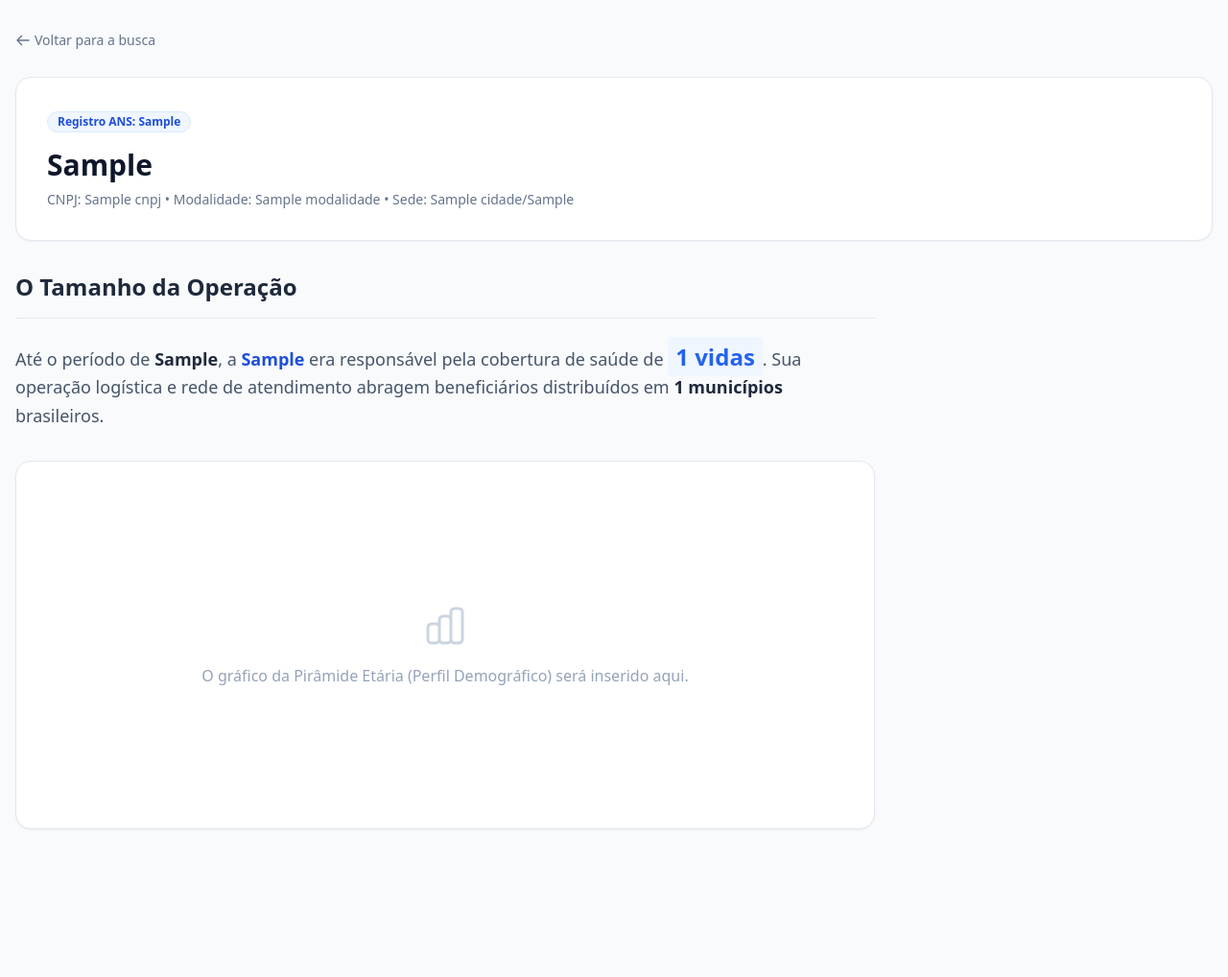
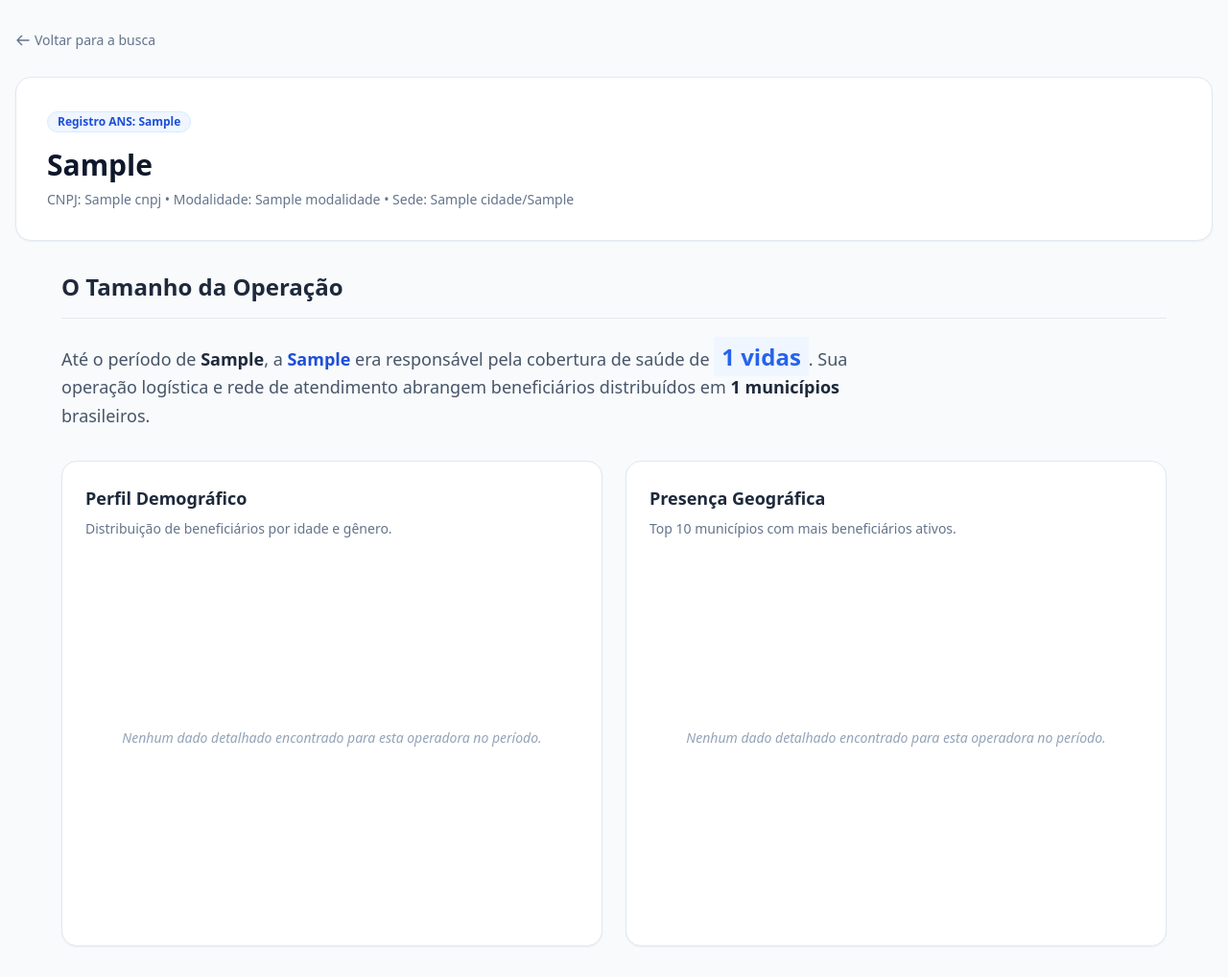
Before and after one commit to Zhenriquee/analise_operadoras_ans_tcc, a Flask app: template app/templates/dashboard.html in a window 1280 px wide. Shown: the whole page at 96% size. Before the commit the page ends 864 px from the top, so only its background shows below. Run offline with Flask 3, Linux system fonts and the light colour scheme; the template is opened without the code that fills it: most values are stand-ins (such as "Sample title", 1, 10 or a date in 2020); parts of the project's set-up code (start-up, migrations or seed data) failed here and were passed over; some libraries are stand-ins or nearby versions.

Commit message:
Add dashboard charts for demographics and cities
This change adds the repository, query, and service logic needed to fetch demographic profiles and the top municipalities for a given operator. The dashboard route now passes chart data to the template, which renders Plotly-based visualizations for age distribution and geographic concentration. It also adds the static assets and configuration needed to read the municipality parquet file and serve the dashboard assets correctly.

```diff
--- a/app/dependencies.py
+++ b/app/dependencies.py
@@ -6,6 +6,7 @@ from app.services.dashboard_service import DashboardService
 # Configuração dos caminhos
 CAMINHO_DIM = 'data/entidade_dim_operadora.parquet'
 CAMINHO_FATO = 'data/entidade_fato_beneficiario_por_municipio.parquet'
+CAMINHO_MUNICIPIO = 'data/dim_municipio_score_mercado.parquet'
 
 # 1. Instanciamos o Repositório de Operadoras UMA ÚNICA VEZ.
 # O Pandas vai ler o arquivo para a RAM apenas neste exato momento.
@@ -15,5 +16,5 @@ operadora_service = OperadoraService(operadora_repo)
 # 2. Instanciamos o Repositório do Dashboard
 # Como ele não usa Pandas (apenas DuckDB direto no disco), ele não consome RAM extra,
 # mas mantemos aqui pela organização da arquitetura.
-dashboard_repo = DashboardRepository(CAMINHO_FATO)
+dashboard_repo = DashboardRepository(CAMINHO_FATO, CAMINHO_MUNICIPIO)
 dashboard_service = DashboardService(dashboard_repo)
--- a/app/rotas/dashboard_bp.py
+++ b/app/rotas/dashboard_bp.py
@@ -13,9 +13,11 @@ def painel(registro_ans):
         return "Operadora não encontrada", 404
 
     resumo_carteira = dashboard_service.processar_resumo_operadora(registro_ans)
+    dados_graficos = dashboard_service.processar_graficos(registro_ans)
 
     return render_template(
         'dashboard.html',
         operadora=operadora_info,
-        resumo=resumo_carteira
+        resumo=resumo_carteira,
+        graficos=dados_graficos
     )
--- /dev/null
+++ b/app/static/css/dashboard/style.css
@@ -0,0 +1,9 @@
+/*
+  Arquivo reservado para estilos específicos do módulo Dashboard.
+  Evite duplicar regras que já existem como utilitários do Tailwind (princípio DRY).
+*/
+
+/* Exemplo: Remover o fundo transparente nativo do Plotly caso necessário */
+.js-plotly-plot .plotly .main-svg {
+    background: transparent !important;
+}
--- /dev/null
+++ b/app/static/js/dashboard/graficos.js
@@ -0,0 +1,120 @@
+function formatarAbreviado(val) {
+    const abs = Math.abs(val);
+    if (abs >= 1000000) return (abs / 1000000).toLocaleString('pt-BR', { maximumFractionDigits: 1 }) + 'M';
+    if (abs >= 1000) return (abs / 1000).toLocaleString('pt-BR', { maximumFractionDigits: 0 }) + 'k';
+    return abs.toLocaleString('pt-BR');
+}
+
+function inicializarGraficos() {
+    const scriptDados = document.getElementById('dados-dashboard');
+    if (!scriptDados) {
+        console.error("Elemento de dados não encontrado no HTML.");
+        return;
+    }
+
+    let dadosGraficos;
+    try {
+        dadosGraficos = JSON.parse(scriptDados.textContent);
+        console.log("📊 Dados recebidos do Python: ", dadosGraficos);
+    } catch (erro) {
+        console.error("Erro ao ler os dados do Python:", erro);
+        return;
+    }
+
+    // Função auxiliar para mostrar mensagem amigável quando não houver dados
+    function exibirMensagemVazia(idElemento) {
+        const elemento = document.getElementById(idElemento);
+        if (elemento) {
+            elemento.innerHTML = `<div class="flex items-center justify-center h-full w-full text-slate-400 italic text-sm">
+                                    Nenhum dado detalhado encontrado para esta operadora no período.
+                                  </div>`;
+        }
+    }
+
+    // ==========================================
+    // 1. Renderiza a Pirâmide Etária
+    // ==========================================
+    if (dadosGraficos.piramide && dadosGraficos.piramide.homens && dadosGraficos.piramide.mulheres) {
+        const traceHomens = {
+            x: dadosGraficos.piramide.homens,
+            y: dadosGraficos.piramide.faixas,
+            name: 'Masculino',
+            orientation: 'h',
+            type: 'bar',
+            marker: { color: '#3b82f6' },
+            hoverinfo: 'y+text',
+            text: dadosGraficos.piramide.homens.map(v => Math.abs(v).toLocaleString('pt-BR'))
+        };
+
+        const traceMulheres = {
+            x: dadosGraficos.piramide.mulheres,
+            y: dadosGraficos.piramide.faixas,
+            name: 'Feminino',
+            orientation: 'h',
+            type: 'bar',
+            marker: { color: '#ec4899' },
+            hoverinfo: 'y+text',
+            text: dadosGraficos.piramide.mulheres.map(v => v.toLocaleString('pt-BR'))
+        };
+
+        // Calcula escala simétrica dinâmica baseada no valor máximo
+        const maxH = Math.max(...dadosGraficos.piramide.homens.map(Math.abs), 0);
+        const maxM = Math.max(...dadosGraficos.piramide.mulheres.map(Math.abs), 0);
+        const maxVal = Math.max(maxH, maxM) || 100;
+
+        const magnitude = Math.pow(10, Math.max(0, Math.floor(Math.log10(maxVal))));
+        const stepUnit = magnitude >= 10 ? magnitude / 2 : 1;
+        const step = Math.ceil((maxVal / 2) / stepUnit) * stepUnit;
+        const tickvals = [-step * 2, -step, 0, step, step * 2];
+        const ticktext = tickvals.map(v => formatarAbreviado(v));
+
+        const layoutPiramide = {
+            barmode: 'relative',
+            margin: { l: 70, r: 20, t: 20, b: 40 },
+            xaxis: {
+                tickvals: tickvals,
+                ticktext: ticktext,
+                range: [-step * 2.1, step * 2.1],
+                zeroline: true,
+                zerolinecolor: '#cbd5e1'
+            },
+            yaxis: { title: 'Faixa Etária' },
+            legend: { orientation: "h", y: -0.2 }
+        };
+
+        Plotly.newPlot('grafico-piramide', [traceHomens, traceMulheres], layoutPiramide, {responsive: true});
+    } else {
+        exibirMensagemVazia('grafico-piramide');
+    }
+
+    // ==========================================
+    // 2. Renderiza os Top 10 Municípios
+    // ==========================================
+    if (dadosGraficos.municipios && dadosGraficos.municipios.valores && dadosGraficos.municipios.valores.length > 0) {
+        const traceMunicipios = {
+            x: dadosGraficos.municipios.valores,
+            y: dadosGraficos.municipios.labels,
+            type: 'bar',
+            orientation: 'h',
+            marker: { color: '#0ea5e9' },
+            hoverinfo: 'y+x',
+            text: dadosGraficos.municipios.valores.map(v => v.toLocaleString('pt-BR')),
+            textposition: 'auto'
+        };
+
+        const layoutMunicipios = {
+            margin: { l: 140, r: 30, t: 20, b: 40 },
+            xaxis: { title: 'Qtd. Vidas' }
+        };
+
+        Plotly.newPlot('grafico-municipios', [traceMunicipios], layoutMunicipios, {responsive: true});
+    } else {
+        exibirMensagemVazia('grafico-municipios');
+    }
+}
+
+if (document.readyState === 'loading') {
+    document.addEventListener('DOMContentLoaded', inicializarGraficos);
+} else {
+    inicializarGraficos();
+}
--- a/app/templates/base.html
+++ b/app/templates/base.html
@@ -8,6 +8,7 @@
     <script src="https://cdn.tailwindcss.com"></script>
     <!-- HTMX -->
     <script src="https://unpkg.com/htmx.org@1.9.6"></script>
+    {% block head %}{% endblock %}
 </head>
 <body class="bg-slate-50 text-slate-800 font-sans min-h-screen">
 
--- a/app/templates/dashboard.html
+++ b/app/templates/dashboard.html
@@ -1,4 +1,8 @@
 {% extends 'base.html' %}
+
+{% block head %}
+    <link rel="stylesheet" href="{{ url_for('static', filename='css/dashboard/style.css') }}">
+{% endblock %}
 
 {% block content %}
 <!-- Botão de Voltar -->
@@ -24,29 +28,52 @@
     </div>
 </div>
 
-<!-- O Data Storytelling começa aqui -->
-<div class="max-w-4xl">
+<!-- O Data Storytelling -->
+<div class="max-w-6xl mx-auto">
     <h2 class="text-2xl font-bold text-slate-800 mb-6 border-b pb-4">O Tamanho da Operação</h2>
 
     {% if resumo %}
         <!-- Parágrafo Narrativo -->
-        <p class="text-lg text-slate-600 leading-relaxed mb-8">
+        <p class="text-lg text-slate-600 leading-relaxed mb-8 max-w-4xl">
             Até o período de <span class="font-bold text-slate-800">{{ resumo.ultima_competencia }}</span>,
             a <span class="font-semibold text-blue-700">{{ operadora.razao_social }}</span> era responsável pela cobertura de saúde de
             <span class="font-extrabold text-2xl text-blue-600 bg-blue-50 px-2 py-1 rounded">{{ resumo.total_vidas_formatado }} vidas</span>.
-            Sua operação logística e rede de atendimento abragem beneficiários distribuídos em
+            Sua operação logística e rede de atendimento abrangem beneficiários distribuídos em
             <span class="font-bold text-slate-800">{{ resumo.total_municipios }} municípios</span> brasileiros.
         </p>
 
-        <!-- Espaço reservado para o Gráfico de Pirâmide Etária (Próximo passo!) -->
-        <div class="bg-white p-6 rounded-2xl shadow-sm border border-slate-200 h-96 flex flex-col items-center justify-center text-slate-400">
-            <svg class="w-12 h-12 mb-4 text-slate-300" fill="none" stroke="currentColor" viewBox="0 0 24 24"><path stroke-linecap="round" stroke-linejoin="round" stroke-width="1.5" d="M9 19v-6a2 2 0 00-2-2H5a2 2 0 00-2 2v6a2 2 0 002 2h2a2 2 0 002-2zm0 0V9a2 2 0 012-2h2a2 2 0 012 2v10m-6 0a2 2 0 002 2h2a2 2 0 002-2m0 0V5a2 2 0 012-2h2a2 2 0 012 2v14a2 2 0 01-2 2h-2a2 2 0 01-2-2z"></path></svg>
-            <p>O gráfico da Pirâmide Etária (Perfil Demográfico) será inserido aqui.</p>
+        <!-- Grid de Gráficos (Substitui o antigo placeholder) -->
+        <div class="grid grid-cols-1 lg:grid-cols-2 gap-6 mt-8">
+            <!-- Gráfico 1: Pirâmide Etária -->
+            <div class="bg-white p-6 rounded-2xl shadow-sm border border-slate-200">
+                <h3 class="text-lg font-bold text-slate-800 mb-2">Perfil Demográfico</h3>
+                <p class="text-sm text-slate-500 mb-4">Distribuição de beneficiários por idade e gênero.</p>
+                <!-- O ID 'grafico-piramide' é essencial para o Plotly funcionar -->
+                <div id="grafico-piramide" class="w-full h-96"></div>
+            </div>
+
+            <!-- Gráfico 2: Top 10 Municípios -->
+            <div class="bg-white p-6 rounded-2xl shadow-sm border border-slate-200">
+                <h3 class="text-lg font-bold text-slate-800 mb-2">Presença Geográfica</h3>
+                <p class="text-sm text-slate-500 mb-4">Top 10 municípios com mais beneficiários ativos.</p>
+                <!-- O ID 'grafico-municipios' é essencial -->
+                <div id="grafico-municipios" class="w-full h-96"></div>
+            </div>
         </div>
     {% else %}
-        <div class="p-6 bg-yellow-50 text-yellow-800 rounded-xl border border-yellow-200">
+        <div class="p-6 bg-yellow-50 text-yellow-800 rounded-xl border border-yellow-200 max-w-4xl">
             Não há dados de beneficiários recentes para esta operadora.
         </div>
     {% endif %}
 </div>
+
+<!-- INJEÇÃO SEGURA DE DADOS -->
+<!-- Usamos uma tag script do tipo JSON para evitar erros de aspas quebradas no HTML -->
+<script id="dados-dashboard" type="application/json">
+    {{ graficos | tojson | safe }}
+</script>
+
+<!-- Importação do Plotly e do nosso JS customizado -->
+<script src="https://cdn.plot.ly/plotly-2.27.0.min.js"></script>
+<script src="{{ url_for('static', filename='js/dashboard/graficos.js') }}"></script>
 {% endblock %}
--- a/run.py
+++ b/run.py
@@ -2,7 +2,7 @@ from flask import Flask
 from app.rotas.home_bp import home_bp
 from app.rotas.dashboard_bp import dashboard_bp
 
-app = Flask(__name__, template_folder="app/templates")
+app = Flask(__name__, template_folder="app/templates", static_folder="app/static")
 app.register_blueprint(home_bp)
 app.register_blueprint(dashboard_bp)
 
```
Also changed, not shown: app/repositories/dashboard_repository.py (+18 -3 lines), app/repositories/queries/dashboard_queries.py (+13 -0 lines), app/services/dashboard_service.py (+36 -0 lines).
